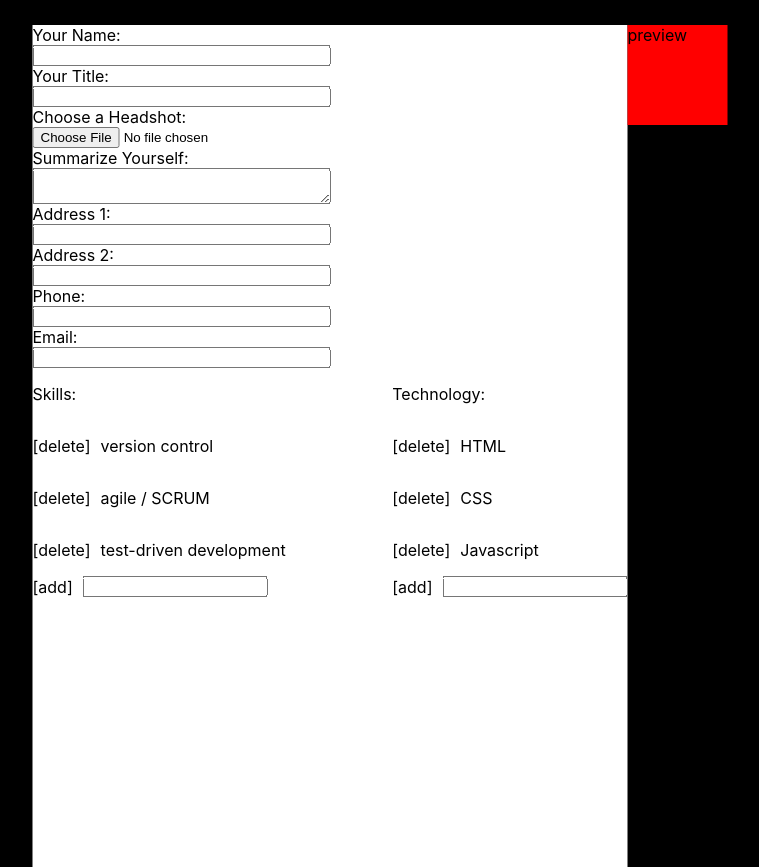
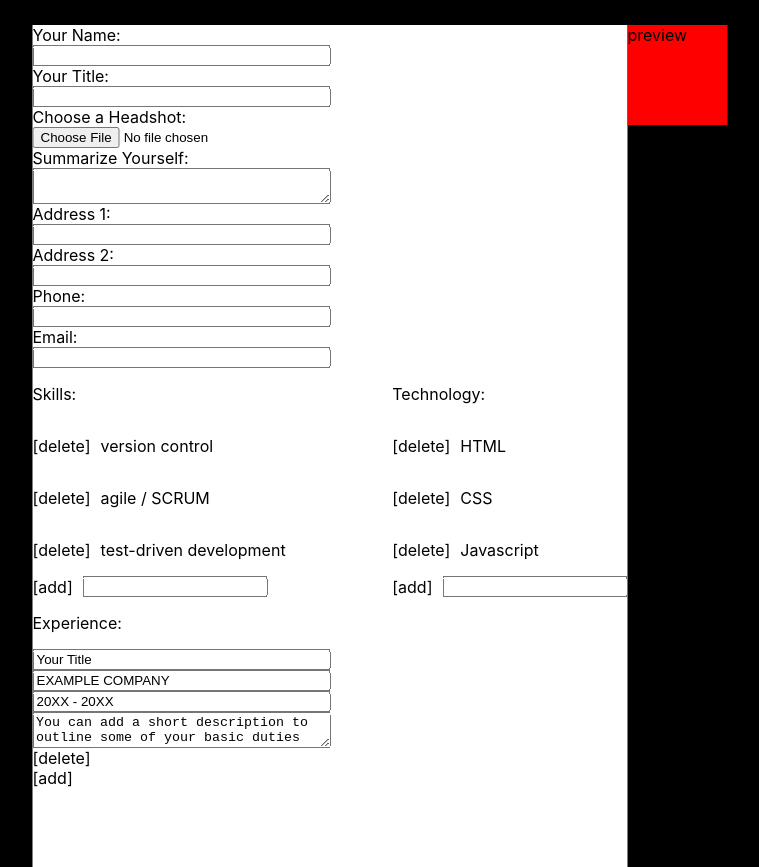
Before and after one commit to literalsunbear/resumator, a React (Create React App) app: page / in a window 1280 px wide. Shown: the top 867 px of the page, without its empty margins (310-1069 px from the left). Built offline with nearby package versions, Linux system fonts and the light colour scheme.

Commit message:
Sketching experience components edit page

```diff
--- a/src/App.css
+++ b/src/App.css
@@ -84,7 +84,7 @@ html {
   width: 50%;
 }
 /* skills and tech */
-.skills-tech-container {
+.edit-skills-tech-container {
   width: 100%;
   display: flex;
   justify-content: space-between;
@@ -105,6 +105,12 @@ html {
   display: flex;
   align-items: center;
   gap: 10px;
+}
+/* experience */
+.edit-page-exp {
+  width: 50%;
+  display: flex;
+  flex-direction: column;
 }
 /************************************/
 /* PREVIEW PAGE *********************/
--- a/src/App.js
+++ b/src/App.js
@@ -29,10 +29,12 @@ class App extends React.Component {
             experience: [
                 {
                 id: 1,
-                expCompany: '',
-                expTitle: '',
-                expDatesWorked: '',
-                expDescription: ''
+                expCompany: 'EXAMPLE COMPANY',
+                expTitle: 'Your Title',
+                expDatesWorked: '20XX - 20XX',
+                expDescription: 'You can add a short description' +
+                ' to outline some of your basic duties during your' +
+                ' tenure at this job.'
                 }
             ],
             education: [
@@ -141,7 +143,7 @@ class App extends React.Component {
                 onClick={()=>{this.handleEditPageToggle()}}>
                     preview
                 </div>
-                {/* name, title and headshot */}
+                {/* NAME/TITLE/HEADSHOT */}
                 <div className='edit-hero-form'>
                     <label for='name-input'>Your Name: </label>
                     <input
@@ -160,7 +162,7 @@ class App extends React.Component {
                     onChange={this.handleEditAviChange}></input>
                 </div>
 
-                {/* summary section */}
+                {/* SUMMARY */}
                 <div
                 className='edit-summary-form'>
                     <label for='summary-input'>Summarize Yourself: </label>
@@ -169,7 +171,7 @@ class App extends React.Component {
                     onChange={this.handleSummaryChange}></textarea>
                 </div>
 
-                {/* contact section */}
+                {/* CONTACT */}
                 <div
                 className='edit-contact-form'>
                     <label for='addr1-input'>Address 1:</label>
@@ -200,7 +202,7 @@ class App extends React.Component {
 
                 {/* SKILLS AND TECHNOLOGY */}
                 <div
-                className='skills-tech-container'>
+                className='edit-skills-tech-container'>
                     {/* skills section */}
                     <div
                     className='edit-skills-section'>
@@ -265,6 +267,32 @@ class App extends React.Component {
                     </div>
                 </div>
 
+                {/* EXPERIENCE */}
+                <div
+                className='edit-experience-container'>
+                    <p
+                    className='edit-experience-section-label'>Experience:</p>
+                    {this.state.experience.map(exp => {
+                        return(
+                            <div
+                            className='edit-page-exp'
+                            id={`edit-page-exp-${exp.id}`}>
+                                <input
+                                value={exp.expTitle}></input>
+                                <input
+                                value={exp.expCompany}></input>
+                                <input
+                                value={exp.expDatesWorked}></input>
+                                <textarea
+                                value={exp.expDescription}></textarea>
+                                <div
+                                className='exp-delete-btn'>[delete]</div>
+                            </div>
+                        )
+                    })}
+                    <div
+                    className='exp-add-btn'>[add]</div>
+                </div>
 
 
             </div>
```
Also changed, not shown: src/EditSkillModal.js (deleted, +0 -17 lines).
